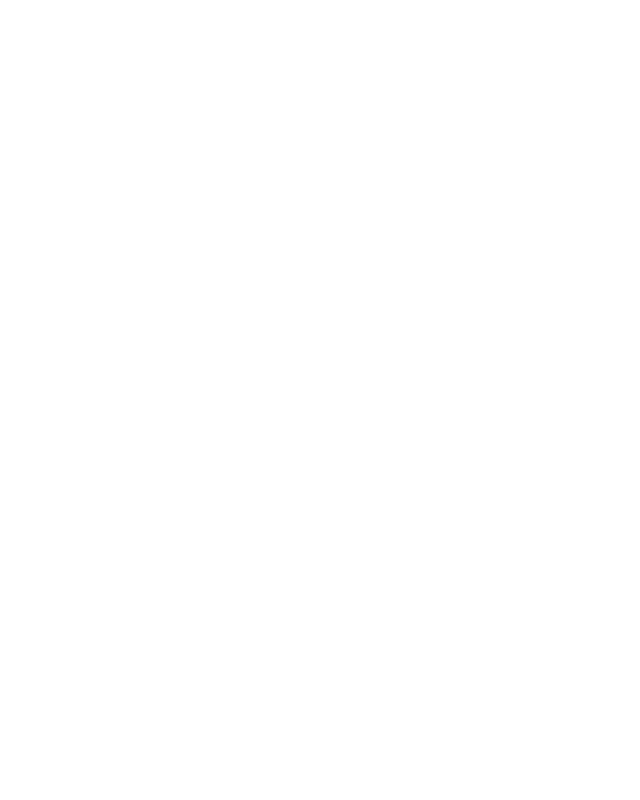
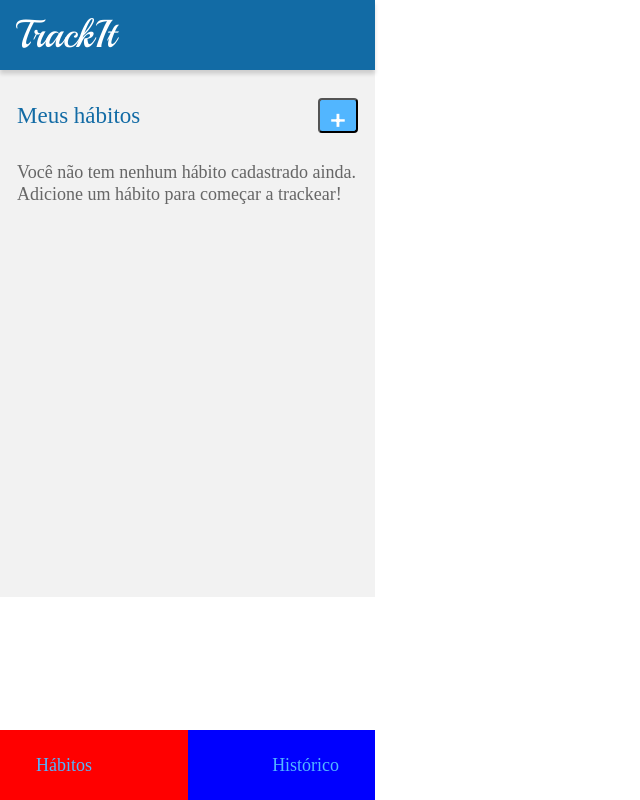
Before and after one commit to gavuolo/projeto11-trackit, a JavaScript app: page /habitos in a window 1280 px wide. Before the commit this address had no page. Shown: the whole page, without its empty margins (0-640 px from the left). Built offline with nearby package versions, Linux system fonts and the light colour scheme.

Commit message:
Layout Habitos desenvolvimento

```diff
--- a/public/index.html
+++ b/public/index.html
@@ -4,9 +4,11 @@
     <meta charset="utf-8" />
     <meta name="viewport" content="width=device-width, initial-scale=1" />
     <title>TrackIt</title>
+
     <link rel="preconnect" href="https://fonts.googleapis.com">
-  <link rel="preconnect" href="https://fonts.gstatic.com" crossorigin>
-  <link href="https://fonts.googleapis.com/css2?family=Lexend+Deca:wght@100;400&display=swap" rel="stylesheet">
+    <link rel="preconnect" href="https://fonts.gstatic.com" crossorigin>
+    <link href="https://fonts.googleapis.com/css2?family=Lexend+Deca:wght@100;400;700&family=Playball&display=swap" rel="stylesheet">
+
   </head>
   <body>
     <noscript>You need to enable JavaScript to run this app.</noscript>
--- a/src/components/App.js
+++ b/src/components/App.js
@@ -1,20 +1,35 @@
-import TelaLogin from "./TelaLogin"
+import TelaLogin from "./pages/login/TelaLogin"
+import TelaCadastro from "./pages/cadastro/TelaCadastro"
+import TelaHabitos from "./pages/habitos/TelaHabitos";
+import TelaHistorico from "./pages/historico/TelaHistorico";
+import TelaHoje from "./pages/hoje/TelaHoje";
 import GlobalStyle from "./GlobalStyle";
+
+import styled from "styled-components"
 import { BrowserRouter, Routes, Route } from "react-router-dom";
 import icon from "./image/trackit.png"
 
 export default function App(){
     return(
-        <BrowserRouter>
+    <BrowserRouter>
         <GlobalStyle/>
-        <Routes>
-            <Route path="/" element={<TelaLogin icon={icon}/>}/>
-        </Routes>
+        <Content>
+            <Routes>
+                <Route path="/" element={<TelaLogin icon={icon}/>}/>
+                <Route path="/cadastro" element={<TelaCadastro icon={icon}/>}/>
+                    <Route path="/habitos" element={<TelaHabitos icon={icon}/>}/>
+                    <Route path="/hoje" element={<TelaHoje/>} />
+                    <Route path="/historico" element={<TelaHistorico/>}/>
+            </Routes>
+        </Content>
     </BrowserRouter>
     )
 }
 
-/*<Route path="/cadastro" element={<TelaCadastro/>}/>
-<Route path="/habitos" element={<TelaHabitos/>}/>
-<Route path="/hoje" element={<TelaHoje/>} />
-<Route path="/historico" element={<TelaHistorico/>} />*/
+const Content = styled.div`
+    width: 375px;
+    height: 667px;
+    display: flex;
+    flex-direction: column;
+    align-items: center;
+`
--- a/src/components/GlobalStyle.js
+++ b/src/components/GlobalStyle.js
@@ -45,8 +45,17 @@
 }
 *{
 	box-sizing: border-box;
-	font-family: 'Roboto';
-
+	font-family: 'Lexend Deca';
+	font-style: normal;
+	font-weight: 400;
+	cursor: default;
+}
+h3{
+	font-family: 'Playball';
+	font-style: normal;
+	font-weight: 400;
+	font-size: 39px;
+	line-height: 49px;
 }
 `
 export default GlobalStyle
--- /dev/null
+++ b/src/components/pages/Footer.js
@@ -0,0 +1,53 @@
+import styled from "styled-components"
+export default function Footer(){
+    return(<>
+    <BottomBar>
+        <DivHabitos>
+            <p>Hábitos</p>
+        </DivHabitos>
+        <DivHistorico>
+            <p>Histórico</p>
+        </DivHistorico>
+    </BottomBar>
+    </>)
+}
+
+const BottomBar = styled.div`
+    width: 375px;
+    height: 70px;
+    background-color: #FFFFFF;
+    display: flex;
+    position: fixed;
+    bottom: 0;
+    top: 1;
+`
+
+const DivHabitos = styled.div`
+    width: 50%;
+    height: 100%;
+    display: flex;
+    align-items: center;
+    justify-content: flex-start;
+    padding-left: 36px;
+    font-weight: 400;
+    font-size: 17.976px;
+    line-height: 22px;
+    color: #52B6FF;
+    background-color: red;
+    cursor: pointer;
+`
+
+const DivHistorico = styled.div`
+    width: 50%;
+    height: 100%;
+    display: flex;
+    align-items: center;
+    justify-content: flex-end;
+    padding-right: 36px;
+    font-weight: 400;
+    font-size: 17.976px;
+    line-height: 22px;
+    color: #52B6FF;
+    background-color: blue;
+    cursor: pointer;
+`
--- /dev/null
+++ b/src/components/pages/TopBar.js
@@ -0,0 +1,33 @@
+import styled from "styled-components"
+export default function ToBar(){
+    return(<>
+    <NavBar>
+        <DivIcon>
+            <p>TrackIt</p>
+        </DivIcon>
+    </NavBar>
+
+    </>)
+}
+
+const NavBar = styled.div`
+    width: 375px;
+    height: 70px;
+    background-color: #126BA5;
+    position: fixed;
+    bottom: 1;
+    top: 0;
+    box-shadow: 0px 4px 4px rgba(0, 0, 0, 0.15);
+
+`
+const DivIcon = styled.div`
+& p{
+    margin: 10px 16px 11px 16px;
+    color: #FFFFFF;
+    font-family: 'Playball';
+    font-style: normal;
+    font-weight: 400;
+    font-size: 38.982px;
+    line-height: 49px;
+}
+`
--- a/src/components/pages/cadastro/TelaCadastro.js
+++ b/src/components/pages/cadastro/TelaCadastro.js
@@ -0,0 +1,67 @@
+import styled from "styled-components"
+import { Link } from "react-router-dom";
+export default function TelaCadastro({icon}){
+
+        return(
+            <>
+
+                <Icon>
+                    <img src={icon} alt="icon" />
+                </Icon>
+                <DivInput>
+                    <input type="text" placeholder="email" />
+                    <input type="text" placeholder="senha"/>
+                    <input type="text" placeholder="nome"/>
+                    <input type="text" placeholder="foto"/>
+                </DivInput>
+
+                <DivButton>
+                    <button>Cadastrar</button>
+                    <Link to={`/`}>
+                    <p>Já tem uma conta? Faça login!</p>
+                    </Link>
+                </DivButton>
+
+
+            </>
+        )
+    }
+
+
+    const Icon = styled.div`
+        width: 180px;
+        height: 178px;
+        margin: 68px 0 30px 0;
+    `
+
+    const DivInput = styled.div`
+        display: flex;
+        flex-direction: column;
+
+      & input{
+            width: 303px;
+            height: 45px;
+            border: 1px solid #D5D5D5;
+            border-radius: 5px;
+            margin-bottom: 6px;
+        }
+    `
+
+    const DivButton = styled.div`
+
+        display: flex;
+        flex-direction: column;
+        justify-content: center;
+        align-items: center;
+        font-size: 13px;
+        & button{
+            width: 303px;
+            height: 45px;
+            background: #52B6FF;
+            border-radius: 4px;
+            cursor: pointer;
+            margin-bottom: 25px;
+            color: #FFFFFF;
+            font-size: 21px;
+    }
+    `
--- /dev/null
+++ b/src/components/pages/habitos/TelaHabitos.js
@@ -0,0 +1,59 @@
+import styled from "styled-components"
+import TopBar from "../TopBar"
+import Footer from "../Footer"
+
+export default function TelaHabitos(){
+    return(<>
+    <TopBar/>
+    <DivContent>
+        <MeusHabitos>
+            <p>Meus hábitos</p>
+            <button type="button">+</button>
+        </MeusHabitos>
+    <TextoAviso>Você não tem nenhum hábito cadastrado ainda. Adicione um hábito para começar a trackear!</TextoAviso>
+
+
+    </DivContent>
+    <Footer />
+    </>)
+}
+
+const TextoAviso = styled.div`
+    margin: 28px 17px 28px 17px;
+    font-weight: 400;
+    font-size: 18px;
+    line-height: 22px;
+
+color: #666666;
+`
+const DivContent = styled.div`
+    width: 375px;
+    height: 100%;
+    margin-top: 70px;
+    background-color: #F2F2F2;
+    margin-bottom: 70px;
+`
+
+const MeusHabitos = styled.div`
+    margin: 28px 17px 28px 17px;
+    display: flex;
+    align-items: center;
+    justify-content: space-between;
+    color: #126BA5;
+    font-weight: 400;
+    font-size: 23px;
+    line-height: 29px;
+    & button{
+        width: 40px;
+        height: 35px;
+        font-weight: 400;
+        text-align: center;
+        font-size: 27px;
+        line-height: 34px;
+        color: #FFFFFF;
+        background-color: #52B6FF;
+        border-radius: 4px;
+        cursor: pointer;
+    }
+
+`
--- /dev/null
+++ b/src/components/pages/historico/TelaHistorico.js
@@ -0,0 +1,9 @@
+import styled from "styled-components"
+import TopBar from "../TopBar"
+import Footer from "../Footer"
+export default function TelaHistorico(){
+    return(<>
+    <TopBar />
+    <Footer />
+    </>)
+}
--- /dev/null
+++ b/src/components/pages/hoje/TelaHoje.js
@@ -0,0 +1,10 @@
+import styled from "styled-components"
+import TopBar from "../TopBar"
+import Footer from "../Footer"
+export default function TelaHoje(){
+
+    return(<>
+    <TopBar />
+    <Footer />
+    </>)
+}
--- a/src/components/TelaLogin.js
+++ b/src/components/pages/login/TelaLogin.js
@@ -1,10 +1,11 @@
 import styled from "styled-components"
+import { Link } from "react-router-dom";
+
 
 export default function TelaLogin({icon}){
 
     return(
         <>
-        <Content>
             <Icon>
                 <img src={icon} alt="icon" />
             </Icon>
@@ -14,38 +15,26 @@
             </DivInput>
 
             <DivButton>
-                <button>ENTRAR</button>
+                <button>Entrar</button>
+                <Link to={`/cadastro`}>
                 <p>Não tem uma conta? Cadastre-se!</p>
+                </Link>
             </DivButton>
-
-        </Content>
         </>
     )
 }
 
-const Content = styled.div`
-    width: 375px;
-    height: 667px;
-    background-color: black;
-    display: flex;
-    flex-direction: column;
-    align-items: center;
-`
+
 const Icon = styled.div`
     width: 180px;
     height: 178px;
-    margin: 160px 0 30px 0;
-    background-color: green;
+    margin: 68px 0 30px 0;
 
 `
 
 const DivInput = styled.div`
     display: flex;
     flex-direction: column;
-    background-color: blue;
-    font-family: 'Lexend Deca';
-
-
 
   & input{
         width: 303px;
@@ -57,11 +46,12 @@
 `
 
 const DivButton = styled.div`
-    background-color: red;
+
     display: flex;
     flex-direction: column;
     justify-content: center;
     align-items: center;
+    font-size: 13px;
     & button{
         width: 303px;
         height: 45px;
@@ -69,5 +59,7 @@
         border-radius: 4px;
         cursor: pointer;
         margin-bottom: 25px;
+        color: #FFFFFF;
+        font-size: 21px;
 }
 `
```
